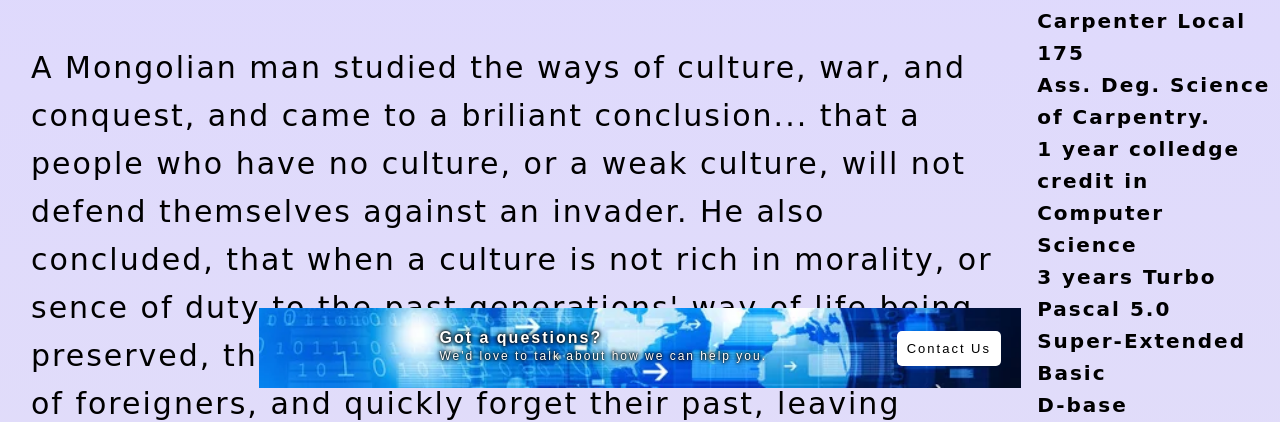
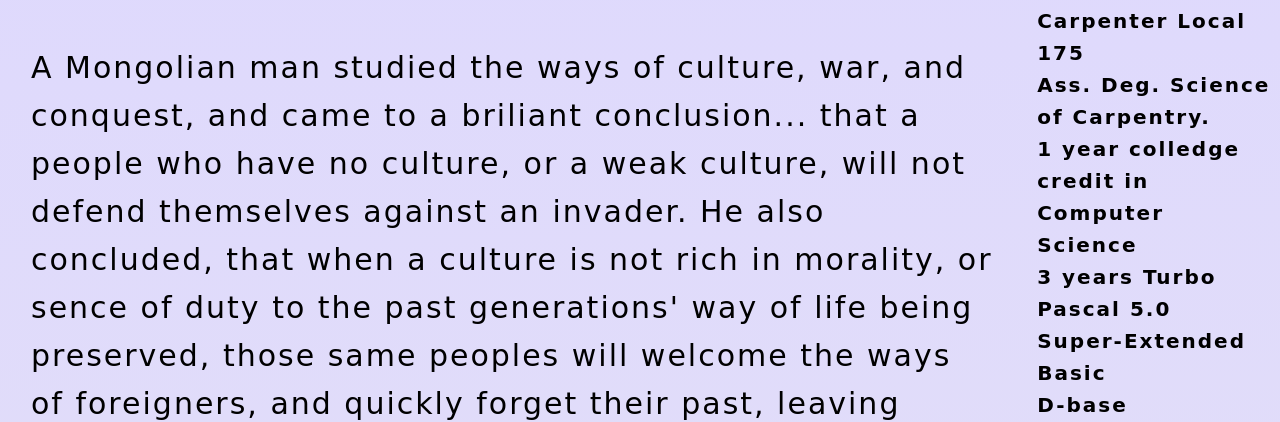
Before and after one commit to wimsattj/Blog, a plain HTML site: page firstblog.html in a window 1280 px wide. Shown: the part 412-834 px from the top of the page. Drawn offline with Linux system fonts and the light colour scheme; a web font is replaced by a local one.

Commit message:
remove footer

```diff
--- a/firstblog.html
+++ b/firstblog.html
@@ -128,15 +128,7 @@
 </body>
 
 <footer class="footer">
-  <div class="footer-wrapper">
-    <div class="wrapper-text">
-      <h4>Got a questions?</h4>
-      <p>We'd love to talk about how we can help you.</p>
-    </div>
-    <div class="button-wrapper">
-      <a class="button" href="#">Contact Us</a>
-    </div>
-  </div>
+
 </footer>
 
 </html>
--- a/stylesheet.css
+++ b/stylesheet.css
@@ -44,20 +44,7 @@ p {
 .footer{
   display:grid;
 }
-.footer-wrapper{
-  background-image: url("./depositphotos_185363006-stock-photo-global-communication-technology-background.jpg");
-  background-position: center;
-  background-size: cover;
-  width:60%;
-  position: fixed;
-  bottom: 0;
-  height: 5rem;
-  flex-direction: row;
-  display: flex;
-  justify-self: center;
-  width:762px;
 
-}
 .wrapper-text{
   display: flex;
   width: 60%;
```
